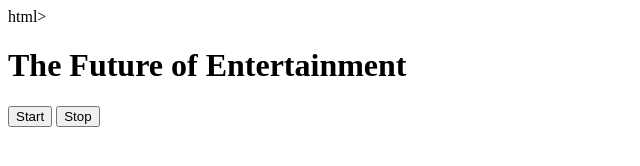
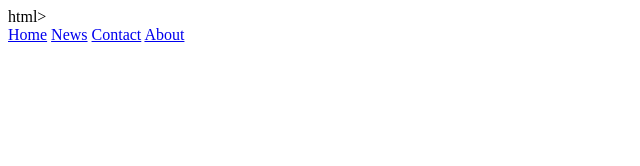
Before and after one commit to Icecreamtree/Troy-Finance-Club, a plain HTML site: page index.html in a window 1280 px wide. Shown: the whole page, without its empty margins (0-640 px from the left). Drawn offline with Linux system fonts and the light colour scheme.

Commit message:
Update index.html

```diff
--- a/index.html
+++ b/index.html
@@ -10,9 +10,12 @@ html>
     </head>
 
     <body>
-        <h1>The Future of Entertainment</h1>
-        <button id="Start">Start</button>
-        <button id="Stop">Stop</button>
+        <div class="topnav">
+          <a class="active" href="#home">Home</a>
+          <a href="#news">News</a>
+          <a href="#contact">Contact</a>
+          <a href="#about">About</a>
+        </div>
 
         <!-- Load external JavaScript -->
         <script src="scripts.js"></script>
```
